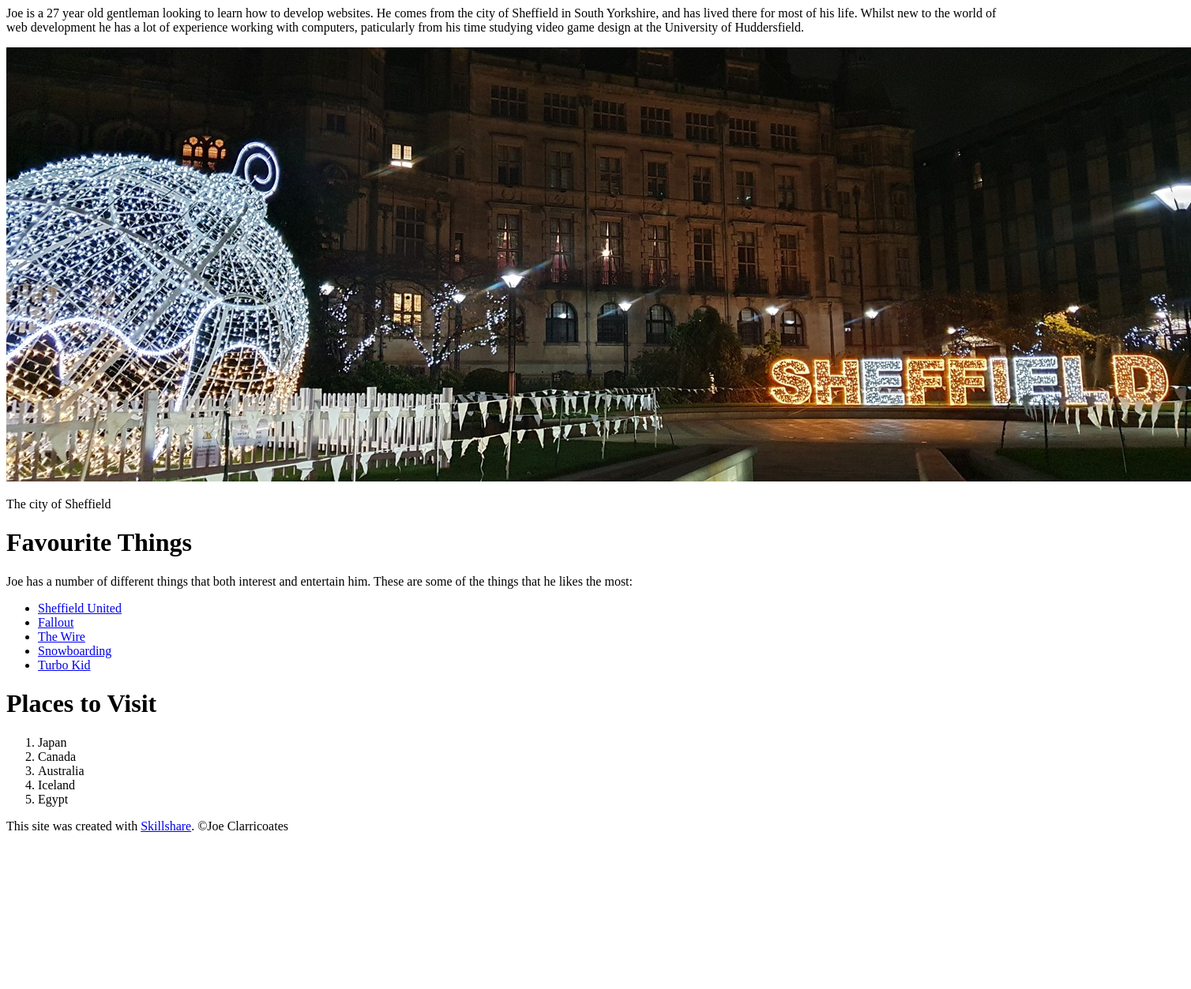
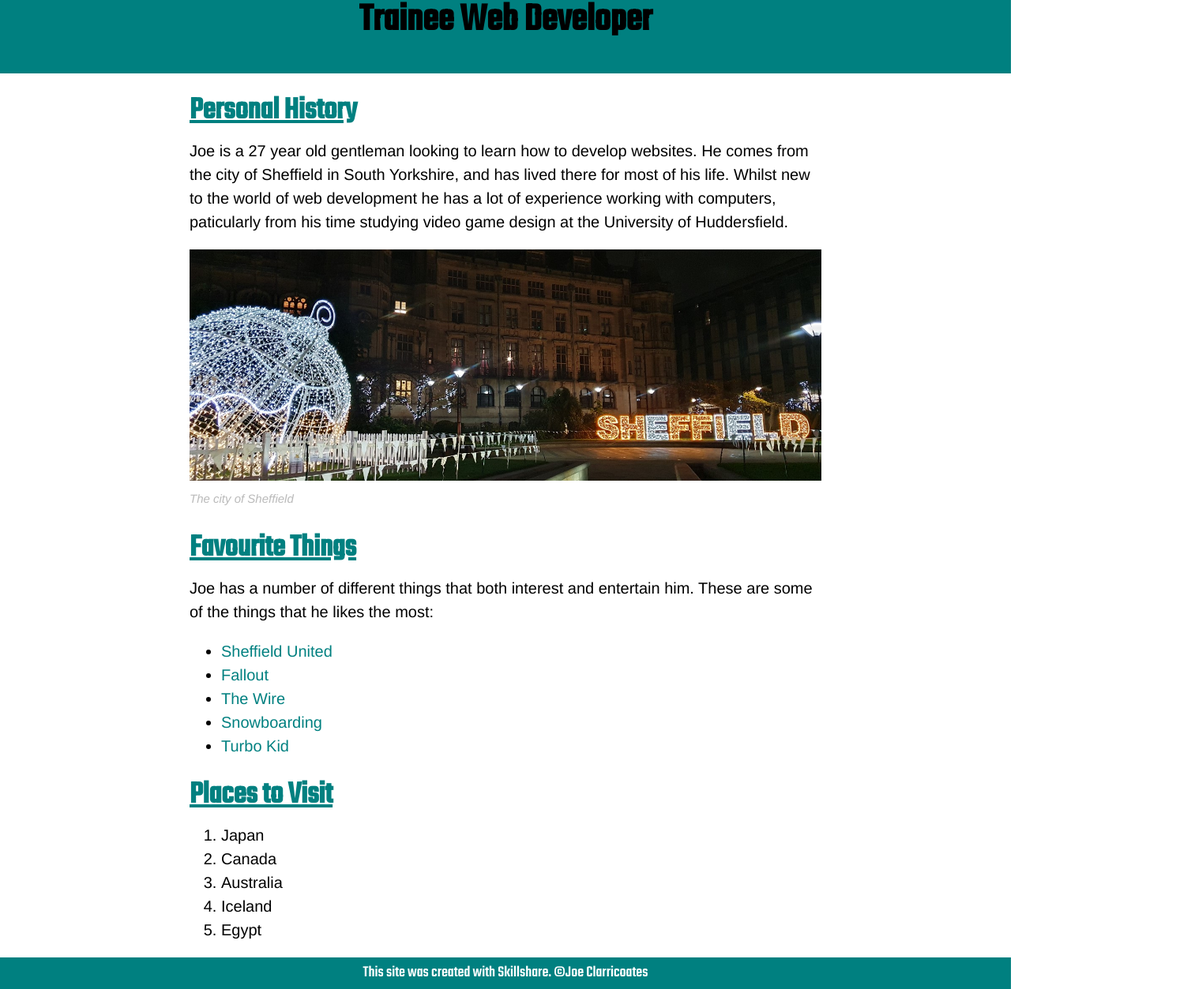
Before and after one commit to pocketfuzz/practice-website, a plain HTML site: page index.html in a window 1280 px wide. Shown: the part 1127-2380 px from the top of the page at 79% size, 1508 px wide, since content can reach past the window. Before the commit the page ends 2199 px from the top, so only its background shows below. Drawn offline with Linux system fonts and the light colour scheme; a web font is replaced by a local one.

Commit message:
Wrote CSS for site

```diff
--- a/css/practice.css
+++ b/css/practice.css
@@ -0,0 +1,86 @@
+/* Styles for the entire page */
+body{
+    margin: 0;
+    font-family: Helvetica, Arial, sans-serif;
+    font-size: 20px;
+    line-height: 30px;
+}
+
+h2{
+    font-family: 'Teko', sans-serif;
+}
+
+/* Header element styles */
+header{
+    background-color: #008080;
+    text-align: center;
+    padding: 10px 0px;
+}
+
+header h1{
+    color: #330066;
+    font-family: 'ZCOOL QingKe HuangYou', cursive;
+    font-size: 100px;
+}
+
+header h2{
+    font-size: 50px;
+}
+
+header img{
+    border-radius: 30px;
+    border: 10px solid black;
+}
+
+/* Main element styles */
+main{
+    max-width: 800px;
+    margin: 0px auto;
+    padding: 0 25px;
+}
+
+main img{
+    max-width: 100%;
+}
+
+main h2{
+    font-size: 40px;
+    color: #008080;
+    text-decoration: underline;
+    margin-bottom: 0px;
+}
+
+/* Footer element styles */
+footer{
+    background-color: #008080;
+    text-align: center;
+    color: white;
+    font-family: 'Teko', sans-serif;
+}
+
+footer a{
+    color: white;
+}
+
+footer p{
+    margin: 0px;
+    padding: 5px;
+}
+
+/* Anchor(link) element styles */
+a{
+    color: #008080;
+    text-decoration: none;
+}
+
+a:hover{
+    opacity: .5;
+}
+
+/* Styling for image caption */
+p.caption{
+    color: #88888894;
+    font-style: italic;
+    margin-top: 0;
+    font-size: 15px;
+}
--- a/index.html
+++ b/index.html
@@ -3,6 +3,8 @@
     <head>
         <title>Joe Clarricoates</title>
         <link rel="icon" href="img/icon.JPG">
+        <link href="https://fonts.googleapis.com/css2?family=Teko:wght@500&display=swap" rel="stylesheet">
+        <link href="https://fonts.googleapis.com/css2?family=ZCOOL+QingKe+HuangYou&display=swap" rel="stylesheet">
         <link rel="stylesheet" type="text/css" href="css/practice.css">
     </head>
 
@@ -18,16 +20,16 @@
         <main>
 
             <!-- Personal History -->
-            <h1>Personal History</h1>
+            <h2>Personal History</h2>
             <p> Joe is a 27 year old gentleman looking to learn how to develop websites. He comes from the city of Sheffield in South Yorkshire, and
                 has lived there for most of his life. Whilst new to the world of web development he has a lot of experience working with computers,
                 paticularly from his time studying video game design at the University of Huddersfield.
             </p>
             <img src="img/sheff.jpg">
-            <p>The city of Sheffield</p>
+            <p class="caption">The city of Sheffield</p>
 
             <!-- Favourite things -->
-            <h1>Favourite Things</h1>
+            <h2>Favourite Things</h2>
             <p>Joe has a number of different things that both interest and entertain him. These are some of the things that he likes the most:</p>
             <ul>
                 <li><a target="_blank" href="https://en.wikipedia.org/wiki/Sheffield_United_F.C.">Sheffield United</a></li>
@@ -38,7 +40,7 @@
             </ul>
 
             <!-- Places to visit -->
-            <h1>Places to Visit</h1>
+            <h2>Places to Visit</h2>
             <ol>
                 <li>Japan</li>
                 <li>Canada</li>
```
